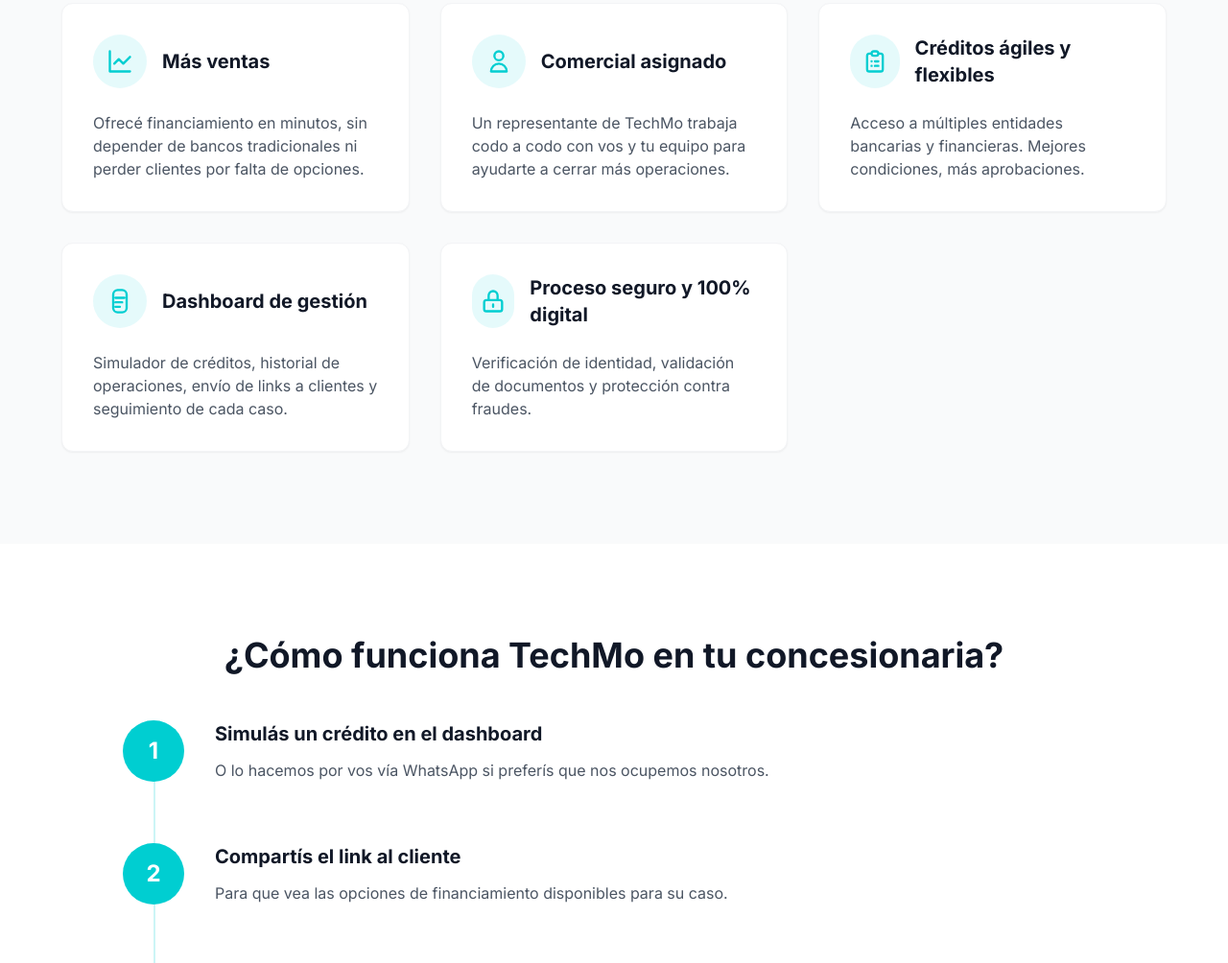
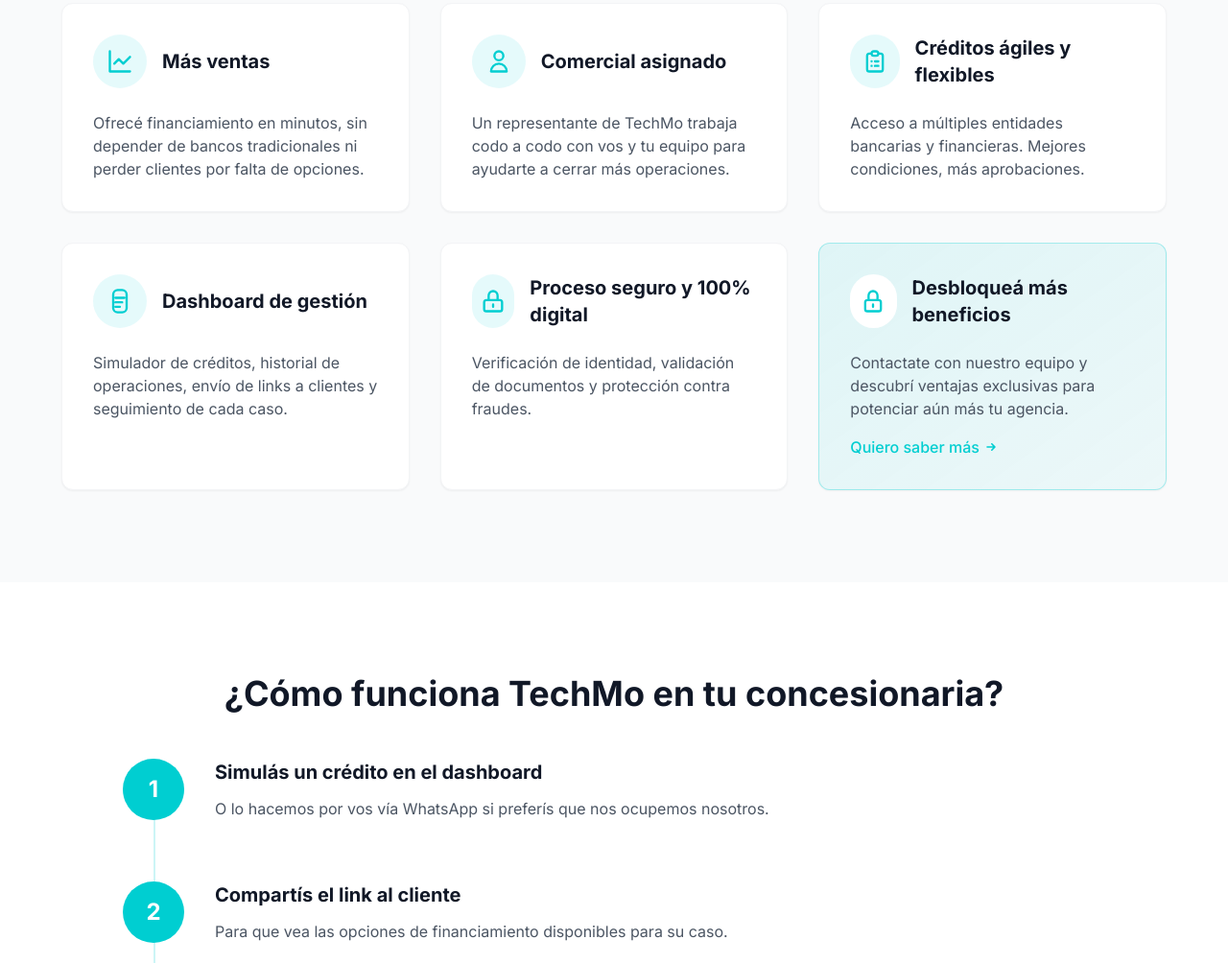
Before and after one commit to ch0rch/techmo, an Eleventy site: page src/pages/agencias.njk in a window 1280 px wide. Shown: the part 1203-2207 px from the top of the page at 96% size. Built offline with nearby package versions, Linux system fonts and the light colour scheme; Eleventy itself is replaced by a stand-in of ours; files that its build step writes are made by us from their sources.

Commit message:
mejoré agencias

```diff
--- a/src/pages/agencias.njk
+++ b/src/pages/agencias.njk
@@ -136,6 +136,29 @@
         <p class="text-gray-600">
           Verificación de identidad, validación de documentos y protección contra fraudes.
         </p>
+      </div>
+
+      <!-- Beneficio 6 - Desbloquear más beneficios -->
+      <div class="bg-gradient-to-br from-[#00CED1]/10 to-[#00CED1]/5 rounded-xl shadow-sm p-8 border border-[#00CED1]/30">
+        <div class="flex items-center mb-6">
+          <div class="bg-white rounded-full w-14 h-14 flex items-center justify-center mr-4">
+            <svg width="28" height="28" viewBox="0 0 24 24" fill="none" xmlns="http://www.w3.org/2000/svg" class="text-[#00CED1]">
+              <path d="M16 11V7C16 4.79086 14.2091 3 12 3C9.79086 3 8 4.79086 8 7V11M12 15V17M7 21H17C18.1046 21 19 20.1046 19 19V13C19 11.8954 18.1046 11 17 11H7C5.89543 11 5 11.8954 5 13V19C5 20.1046 5.89543 21 7 21Z" stroke="currentColor" stroke-width="2" stroke-linecap="round"/>
+            </svg>
+          </div>
+          <h3 class="text-xl font-bold text-gray-900">Desbloqueá más beneficios</h3>
+        </div>
+        <p class="text-gray-600">
+          Contactate con nuestro equipo y descubrí ventajas exclusivas para potenciar aún más tu agencia.
+        </p>
+        <div class="mt-4">
+          <a href="#contacto" class="inline-flex items-center text-[#00CED1] font-medium hover:underline">
+            Quiero saber más
+            <svg class="ml-1 h-4 w-4" xmlns="http://www.w3.org/2000/svg" viewBox="0 0 20 20" fill="currentColor">
+              <path fill-rule="evenodd" d="M10.293 5.293a1 1 0 011.414 0l4 4a1 1 0 010 1.414l-4 4a1 1 0 01-1.414-1.414L12.586 11H5a1 1 0 110-2h7.586l-2.293-2.293a1 1 0 010-1.414z" clip-rule="evenodd" />
+            </svg>
+          </a>
+        </div>
       </div>
     </div>
   </div>
```
